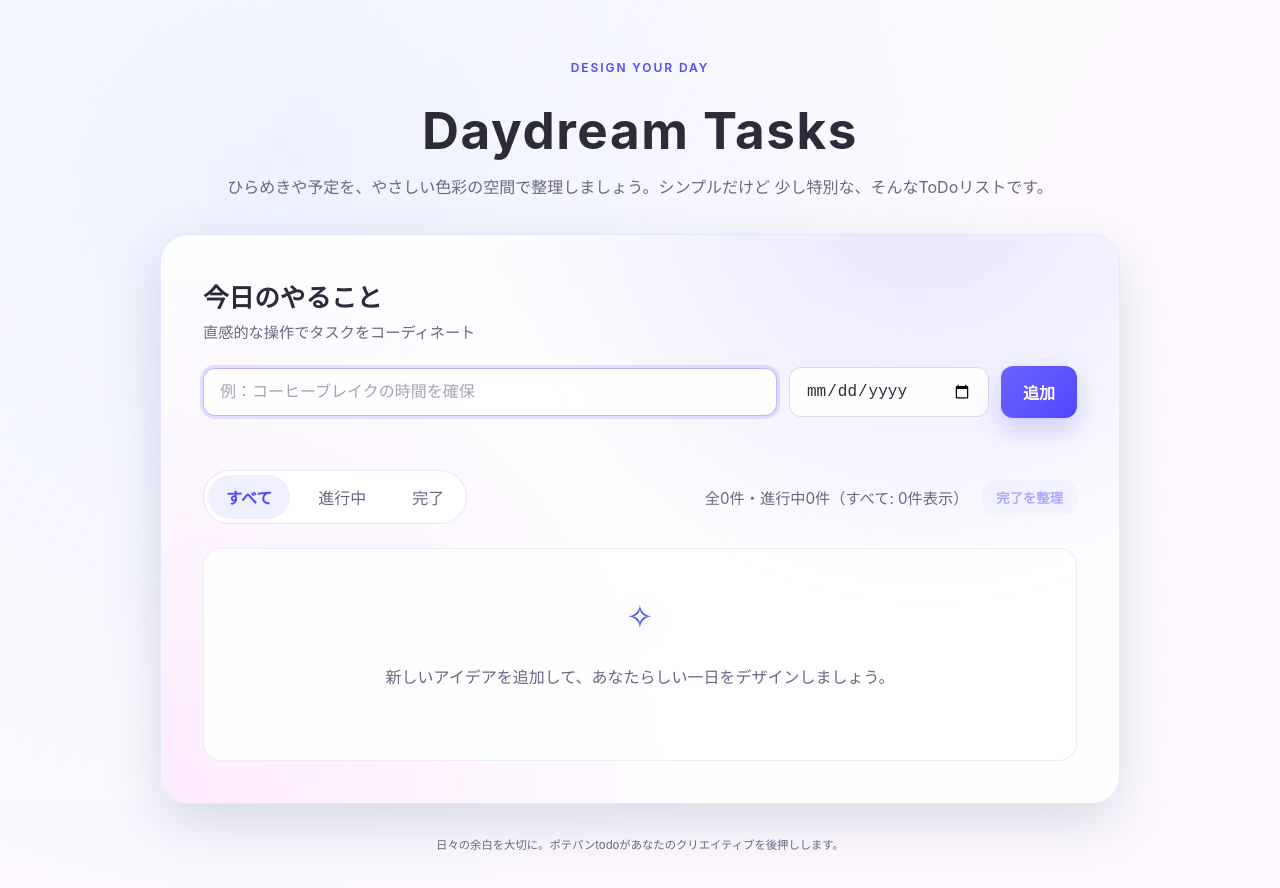
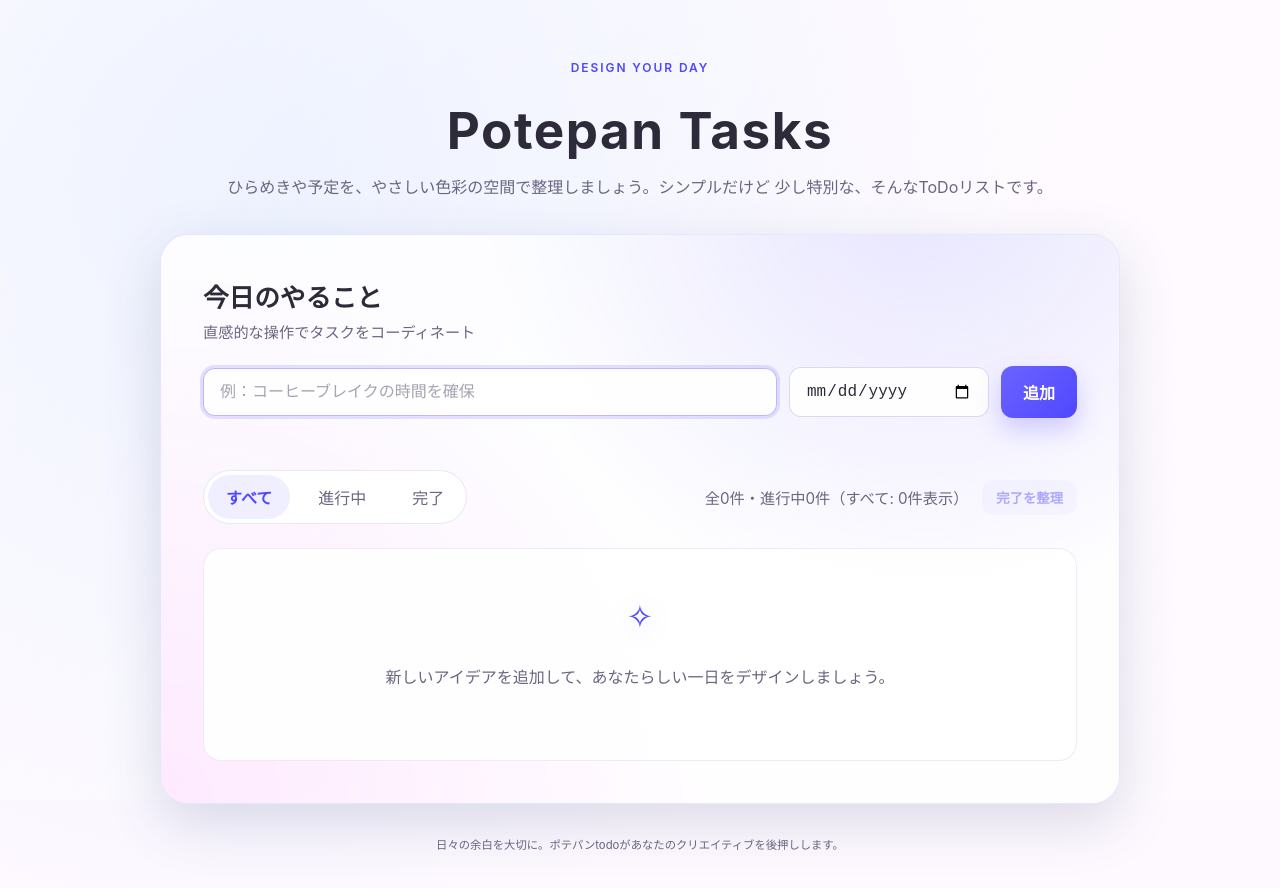
Before and after one commit to potepan/codex_test, a website: page index.html in a window 1280 px wide. Drawn offline with Linux system fonts and the light colour scheme.

Commit message:
Update app title

```diff
--- a/index.html
+++ b/index.html
@@ -14,7 +14,7 @@
     <div class="app-shell">
       <header class="app-header">
         <p class="eyebrow">Design your day</p>
-        <h1 class="app-title">Daydream Tasks</h1>
+        <h1 class="app-title">Potepan Tasks</h1>
         <p class="app-subtitle">
           ひらめきや予定を、やさしい色彩の空間で整理しましょう。シンプルだけど
           少し特別な、そんなToDoリストです。
```
